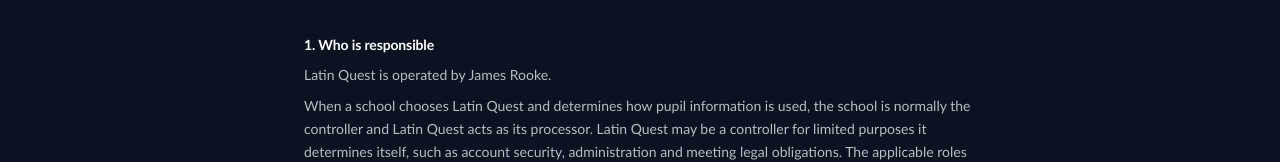
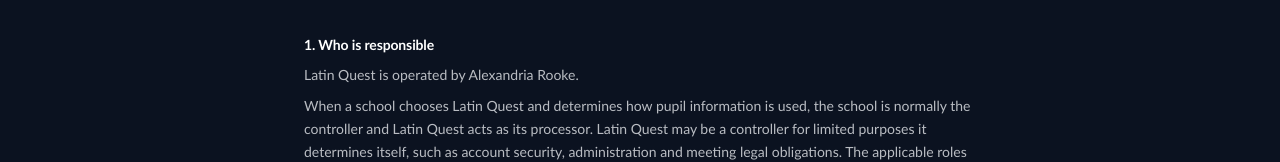
Before and after one commit to 682rookestar/latin-quest, a Next.js app: page /privacy in a window 1280 px wide. Shown: the part 259-421 px from the top of the page. Built offline with nearby package versions, Linux system fonts and the light colour scheme; no server answers.

Commit message:
Update Latin Quest operator name

```diff
--- a/app/privacy/page.tsx
+++ b/app/privacy/page.tsx
@@ -23,7 +23,7 @@
       </div>
 
       <Section title="1. Who is responsible">
-        <p>Latin Quest is operated by James Rooke.</p>
+        <p>Latin Quest is operated by Alexandria Rooke.</p>
         <p className="mt-2">
           When a school chooses Latin Quest and determines how pupil information
           is used, the school is normally the controller and Latin Quest acts as
```
